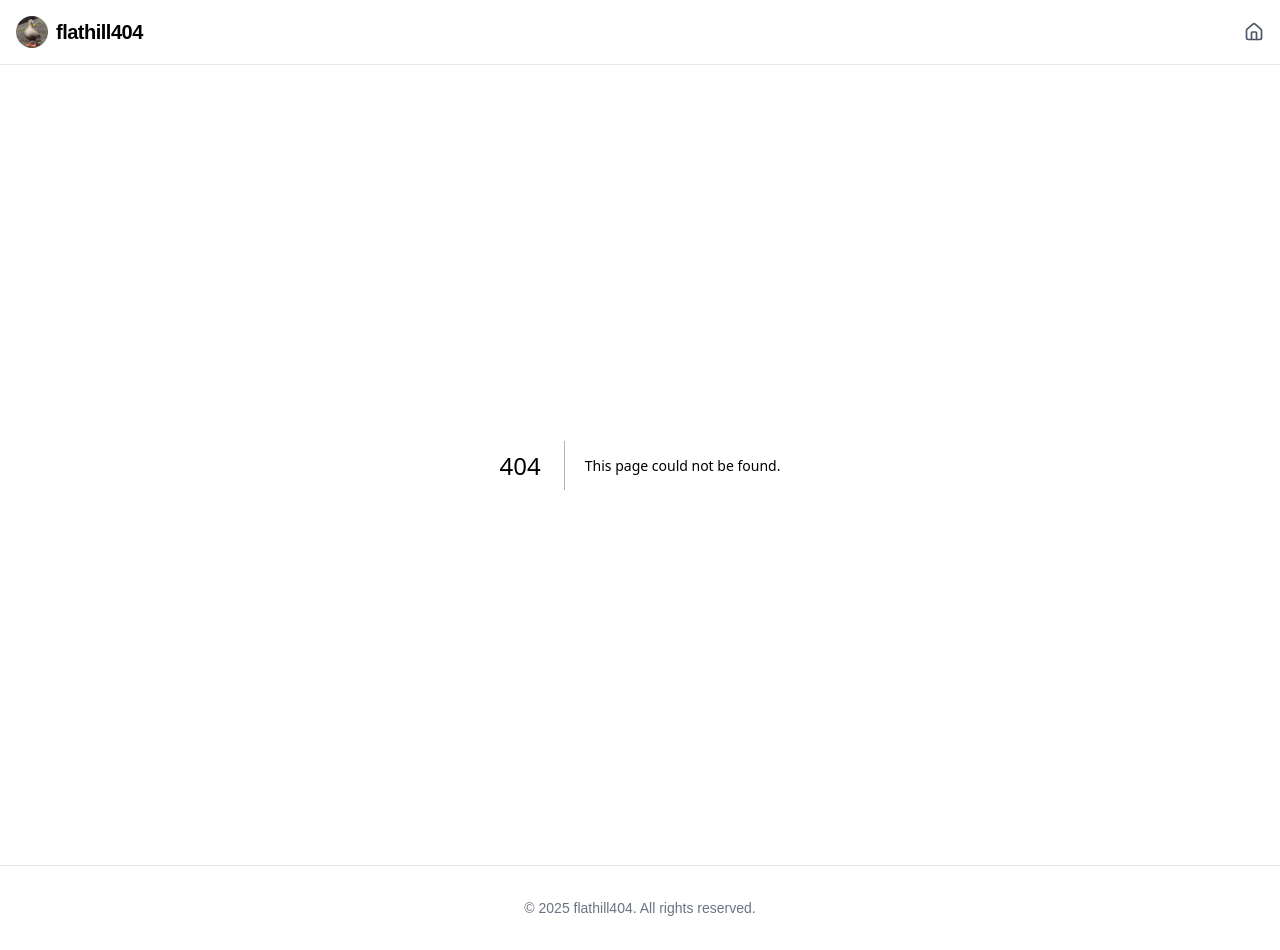
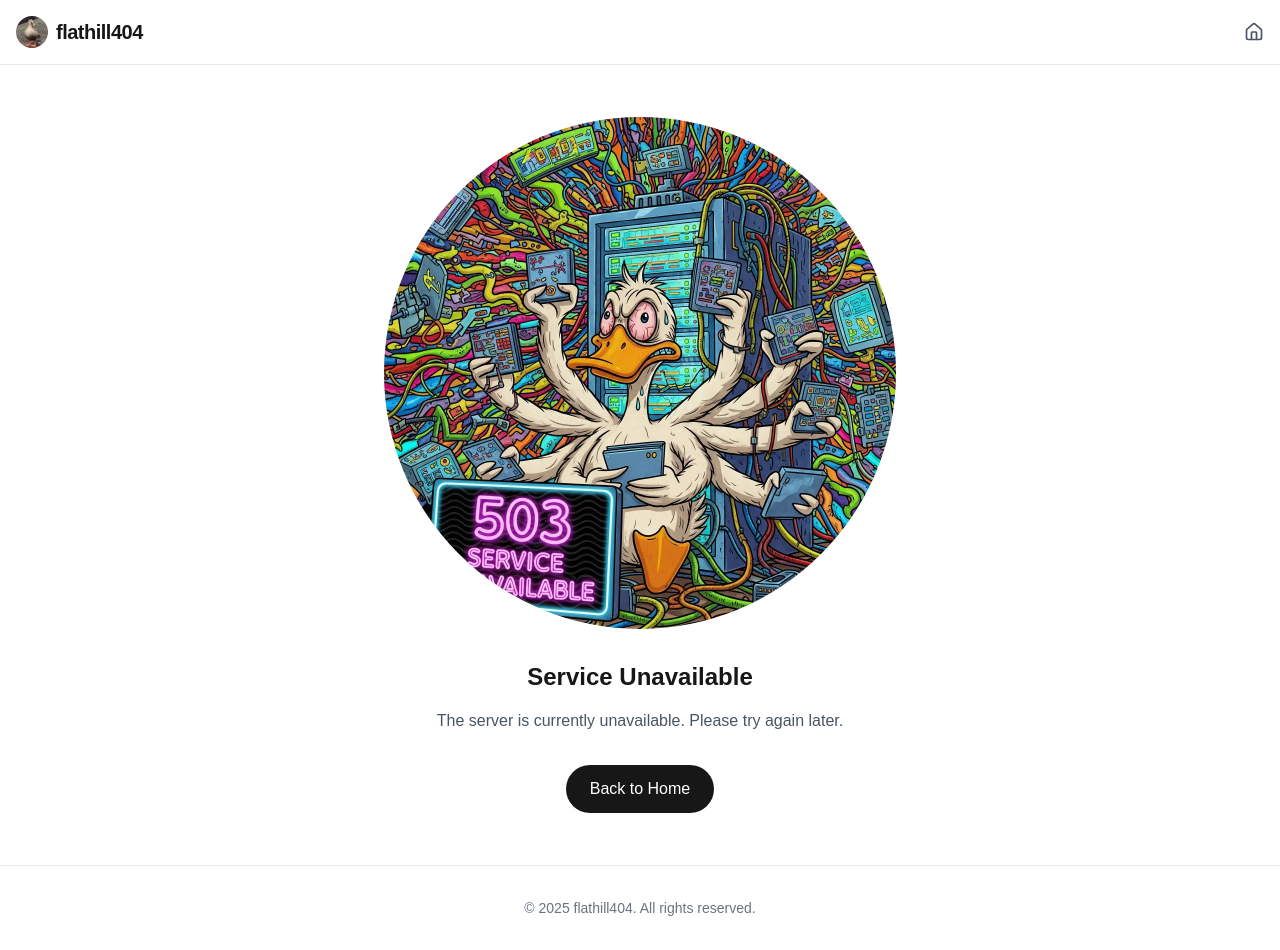
Before and after one commit to flathill404/flathill404.github.io, a Next.js app: page /errors/503 in a window 1280 px wide. Before the commit this address had no page. Built offline with nearby package versions, Linux system fonts and the light colour scheme.

Commit message:
add error page

```diff
--- /dev/null
+++ b/app/error.tsx
@@ -0,0 +1,25 @@
+'use client';
+
+import ErrorView from '@/components/ErrorView';
+import { useEffect } from 'react';
+
+export default function Error({
+    error,
+    reset,
+}: {
+    error: Error & { digest?: string };
+    reset: () => void;
+}) {
+    useEffect(() => {
+        console.error(error);
+    }, [error]);
+
+    return (
+        <ErrorView
+            imageSrc="/images/errors/500.webp"
+            altText="500 Internal Server Error"
+            title="Something went wrong"
+            message="We apologize for the inconvenience. Please try again later."
+        />
+    );
+}
--- /dev/null
+++ b/app/errors/400/page.tsx
@@ -0,0 +1,12 @@
+import ErrorView from '@/components/ErrorView';
+
+export default function BadRequestPage() {
+    return (
+        <ErrorView
+            imageSrc="/images/errors/400.webp"
+            altText="400 Bad Request"
+            title="Bad Request"
+            message="The server cannot process your request due to a client error."
+        />
+    );
+}
--- /dev/null
+++ b/app/errors/403/page.tsx
@@ -0,0 +1,12 @@
+import ErrorView from '@/components/ErrorView';
+
+export default function ForbiddenPage() {
+    return (
+        <ErrorView
+            imageSrc="/images/errors/403.webp"
+            altText="403 Forbidden"
+            title="Access Restricted"
+            message="You do not have permission to access this resource."
+        />
+    );
+}
--- /dev/null
+++ b/app/errors/503/page.tsx
@@ -0,0 +1,12 @@
+import ErrorView from '@/components/ErrorView';
+
+export default function ServiceUnavailablePage() {
+    return (
+        <ErrorView
+            imageSrc="/images/errors/503.webp"
+            altText="503 Service Unavailable"
+            title="Service Unavailable"
+            message="The server is currently unavailable. Please try again later."
+        />
+    );
+}
--- /dev/null
+++ b/app/not-found.tsx
@@ -0,0 +1,12 @@
+import ErrorView from '@/components/ErrorView';
+
+export default function NotFound() {
+    return (
+        <ErrorView
+            imageSrc="/images/errors/404.webp"
+            altText="404 Not Found"
+            title="Page Not Found"
+            message="The page you are looking for does not exist."
+        />
+    );
+}
--- /dev/null
+++ b/components/ErrorView.tsx
@@ -0,0 +1,40 @@
+import Image from 'next/image';
+import Link from 'next/link';
+
+interface ErrorViewProps {
+    imageSrc: string;
+    altText: string;
+    message?: string;
+    title?: string;
+}
+
+export default function ErrorView({
+    imageSrc,
+    altText,
+    message,
+    title = 'Error',
+}: ErrorViewProps) {
+    return (
+        <div className="flex min-h-screen flex-col items-center justify-center p-4 bg-background text-foreground">
+            <div className="w-full max-w-lg mb-8">
+                <Image
+                    src={imageSrc}
+                    alt={altText}
+                    width={800}
+                    height={600}
+                    className="w-full h-auto object-contain rounded-full"
+                    priority
+                />
+            </div>
+            <h1 className="text-2xl font-bold mb-4">{title}</h1>
+            {message && <p className="text-gray-600 dark:text-gray-400 mb-8 text-center">{message}</p>}
+
+            <Link
+                href="/"
+                className="px-6 py-3 rounded-full bg-foreground text-background hover:opacity-90 transition-opacity duration-200 font-medium"
+            >
+                Back to Home
+            </Link>
+        </div>
+    );
+}
```
